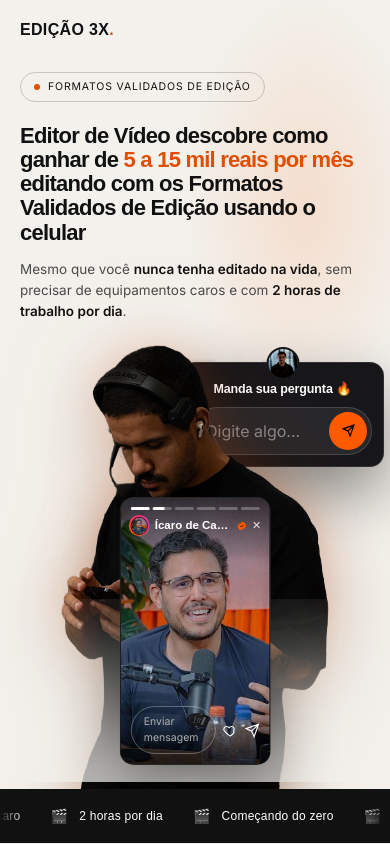
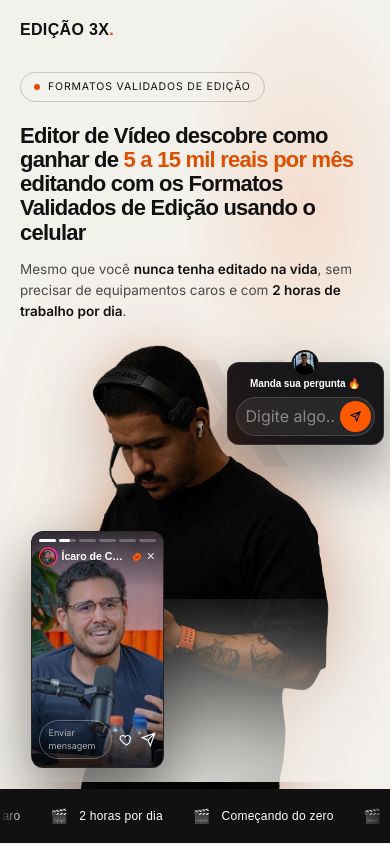
Before and after one commit to glrtmarketing-dot/edi-ao3x, a plain HTML site: page index.html in a window 390 px wide. Shown: the top 844 px of the page. Drawn offline with Linux system fonts and the light colour scheme; a web font is replaced by a local one.

Commit message:
Mobile: caixa de pergunta bem menor e story mais colado no corpo
Caixa de pergunta encolhe de 194x120 para 151x95 (largura 58%->45%), com
avatar, título, input e botão proporcionalmente menores.

Story card de 144 para 127px de largura e reposicionado: sai do centro
para left:3% e desce de 34% para 42% do palco. Agora sobrepõe 98px da
silhueta em vez de flutuar centralizado — fica aplicado sobre o corpo.

Chrome do card mais compacto para acompanhar a largura menor.

Desktop não muda.

Co-Authored-By: Claude Opus 5 <noreply@anthropic.com>

```diff
--- a/index.html
+++ b/index.html
@@ -552,29 +552,35 @@ h1,h2,h3,h4{font-family:var(--fd);font-weight:500;letter-spacing:-.03em}
   .seal{display:none}
 
   /* card de story ancorado no TOPO, a caixa fica com a faixa de baixo */
-  /* card centralizado, começando abaixo do rosto pra não tapar a cara */
-  .storycard{width:43%;left:50%;right:auto;transform:translateX(-50%);
-    top:34%;bottom:auto;border-radius:14px}
+  /* card menor, deslocado pra baixo e pra esquerda: sobrepõe o tronco
+     em vez de flutuar centralizado */
+  .storycard{width:38%;left:3%;right:auto;transform:none;
+    top:42%;bottom:auto;border-radius:12px}
   .sc-name{font-size:11.5px}
   .sc-time{font-size:10px}
   .sc-msg{font-size:10.5px;padding:7px 12px}
   /* card estreito: some com "•••" e a hora pra sobrar largura ao nome */
   .sc-dots,.sc-time{display:none}
-  .sc-av{width:21px;height:21px}
-  .sc-head{gap:5px;padding:0 8px}
+  .sc-av{width:19px;height:19px}
+  .sc-head{gap:4px;padding:0 7px;top:15px}
+  .sc-name{font-size:10.5px}
+  .sc-bars{padding:7px 7px 0}
+  .sc-foot{padding:8px 7px}
+  .sc-msg{font-size:9px;padding:5px 9px}
+  .sc-foot svg{width:13px;height:13px}
   .sc-foot svg{width:15px;height:15px}
 
   /* caixa de pergunta: encolhida ela fica inutilizável.
      Vai pro rodapé do palco, ocupando a largura toda. */
-  .askbox{left:auto;right:-4%;top:2%;bottom:auto;width:58%;
+  .askbox{left:auto;right:-4%;top:2%;bottom:auto;width:45%;
     z-index:1;                                    /* atrás da foto (subject = 2) */
-    padding:19px 11px 11px;border-radius:14px}
-  .ab-av{width:33px;height:33px;top:-16px}
-  .askbox > b{font-size:12.5px;line-height:1.25}
-  .ab-form{margin-top:9px;padding:4px 4px 4px 12px}
-  .ab-form input{font-size:16px;padding:8px 0}    /* 16px evita o zoom automático do iOS */
-  .ab-send{width:38px;height:38px}
-  .ab-send svg{width:13px;height:13px}
+    padding:15px 8px 8px;border-radius:12px}
+  .ab-av{width:27px;height:27px;top:-13px}
+  .askbox > b{font-size:10px;line-height:1.2}
+  .ab-form{margin-top:7px;padding:3px 3px 3px 9px}
+  .ab-form input{font-size:16px;padding:5px 0}    /* 16px evita o zoom automático do iOS */
+  .ab-send{width:31px;height:31px}
+  .ab-send svg{width:11px;height:11px}
 
   /* Pedro na faixa do meio: acima da caixa, atrás do card */
   .subject.cut{top:-2%;bottom:-18%}
```
